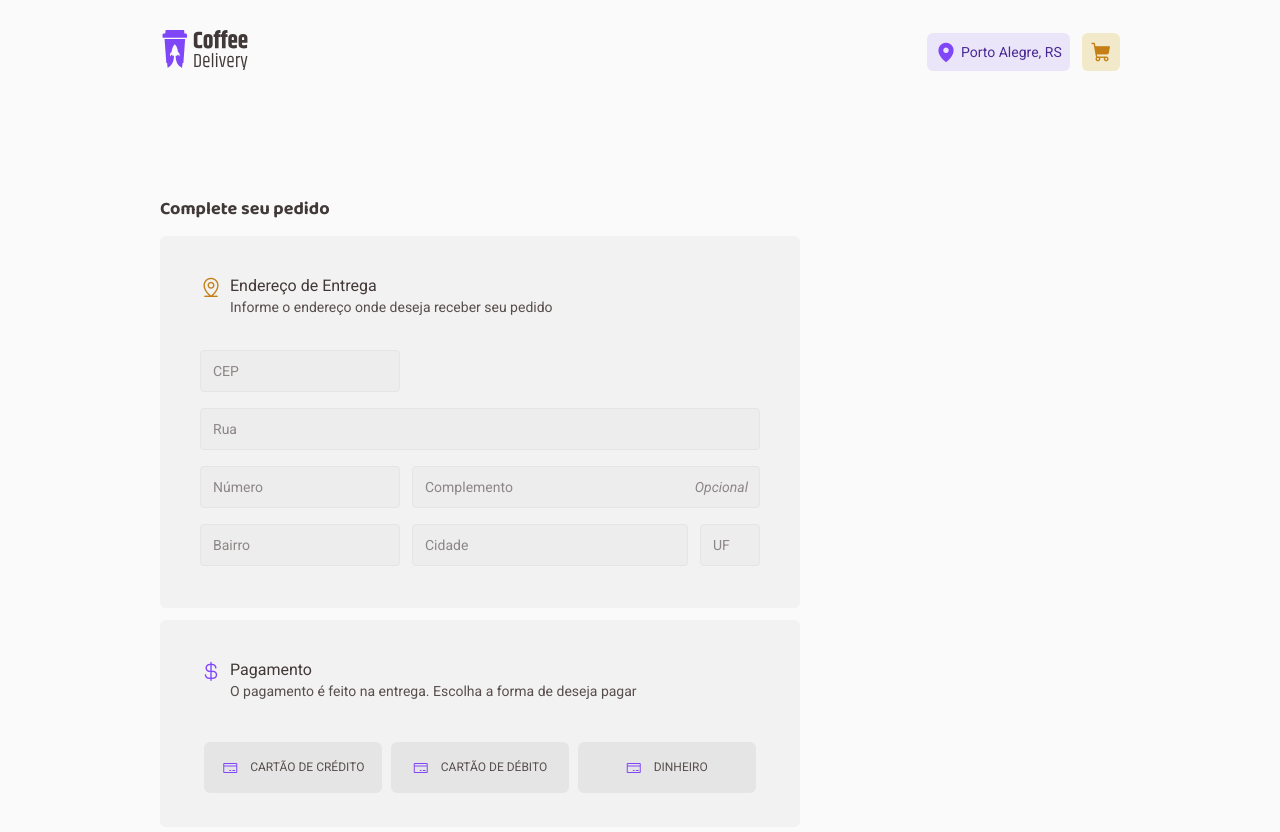
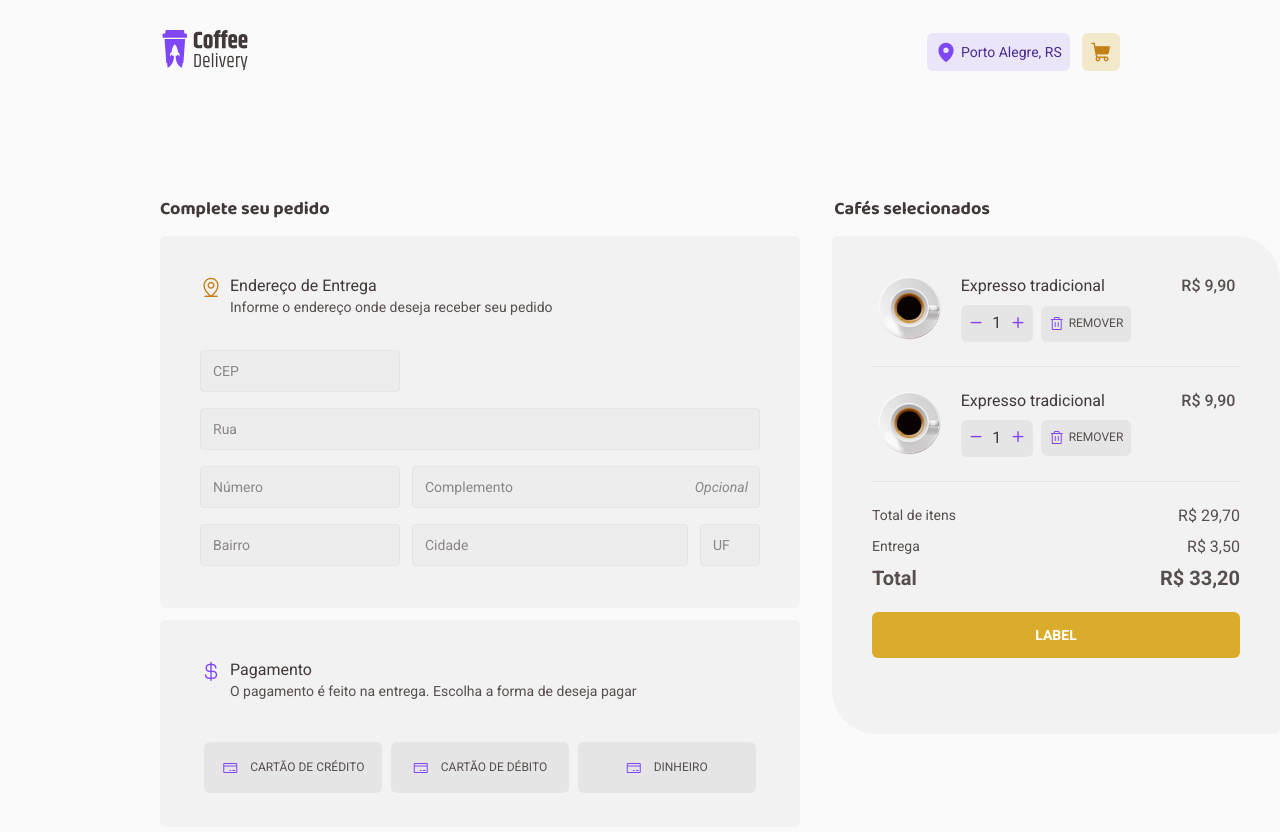
Before and after one commit to souzannatha/coffe-delivery-angular, an Angular app: page /checkout in a window 1280 px wide. Shown: the top 832 px of the page. Built offline with nearby package versions, Linux system fonts and the light colour scheme.

Commit message:
feat: add coffee select

```diff
--- a/src/app/features/checkout/checkout.component.html
+++ b/src/app/features/checkout/checkout.component.html
@@ -1,5 +1,10 @@
 <section>
+  <div class="titles">
     <h3 class="checkoutTitle">Complete seu pedido</h3>
+    <h3 class="checkoutTitle">Cafés selecionados</h3>
+  </div>
+  <div class="container">
+    <div class="wrapper">
       <div class="checkoutWrapper">
         <div class="checkoutAdress">
           <i class="ph ph-map-pin-line"></i>
@@ -27,13 +32,15 @@
           <app-input-text labelText="UF"></app-input-text>
         </div>
       </div>
+
       <div class="paymentWrapper">
         <div class="payment">
           <i class="ph ph-currency-dollar"></i>
           <div class="paymentSubtitle">
             <p>Pagamento</p>
             <span
-          >O pagamento é feito na entrega. Escolha a forma de deseja pagar</span
+              >O pagamento é feito na entrega. Escolha a forma de deseja
+              pagar</span
             >
           </div>
         </div>
@@ -47,4 +54,26 @@
           ></app-select-payment>
         </div>
       </div>
+    </div>
+
+    <div class="selectedCoffee">
+      <app-coffe-cart></app-coffe-cart>
+      <app-coffe-cart></app-coffe-cart>
+      <div class="InfoItems">
+        <div class="infoItem">
+          <p>Total de itens</p>
+          <span>R$ 29,70</span>
+        </div>
+        <div class="infoItem">
+          <p>Entrega</p>
+          <span>R$ 3,50</span>
+        </div>
+        <div class="infoItem total">
+          <p>Total</p>
+          <span>R$ 33,20</span>
+        </div>
+        <app-primary-button></app-primary-button>
+      </div>
+    </div>
+  </div>
 </section>
--- a/src/app/features/checkout/checkout.component.scss
+++ b/src/app/features/checkout/checkout.component.scss
@@ -1,5 +1,19 @@
 @use "../../../styles/variables" as *;
 
+.wrapper {
+  display: flex;
+  flex-direction: column;
+  align-items: flex-start;
+}
+.titles {
+  width: 830px;
+  display: flex;
+  justify-content: space-between;
+}
+.container {
+  display: flex;
+  flex-direction: row;
+}
 .checkoutTitle {
   font-size: 18px;
   font-weight: bold;
@@ -44,6 +58,16 @@
     font-size: 14px;
     color: $base-text;
   }
+}
+
+.selectedCoffee {
+  width: 448px;
+  height: 498px;
+  background-color: $base-card;
+  padding: 40px;
+  border-radius: 6px 44px 6px;
+  margin-left: 32px;
+  margin-bottom: 0px;
 }
 
 .gridCep,
@@ -116,3 +140,29 @@
   flex-direction: row;
   justify-content: space-around;
 }
+
+.infoItem {
+  display: flex;
+  justify-content: space-between;
+  align-items: center;
+  margin-bottom: 12px;
+  p {
+    font-size: 14px;
+    color: $base-text;
+  }
+  span {
+    font-size: 16px;
+    color: $base-text;
+  }
+}
+
+.infoItem.total {
+  font-weight: bold;
+  line-height: 130%;
+  color: $base-subtitle;
+  margin-bottom: 24px;
+  p,
+  span {
+    font-size: 20px;
+  }
+}
--- a/src/app/shared/_components/primary-button/primary-button.component.scss
+++ b/src/app/shared/_components/primary-button/primary-button.component.scss
@@ -1,7 +1,7 @@
 @use "../../../../styles/variables" as *;
 
 .primary-button {
-  width: 132px;
+  width: 100%;
   height: 46px;
   padding: 12px 8px;
   background: $yellow;
--- a/src/app/shared/_components/select-payment/select-payment.component.scss
+++ b/src/app/shared/_components/select-payment/select-payment.component.scss
@@ -32,4 +32,5 @@
 .selectPayment.selected {
   background-color: $purple-light;
   border: 1px solid $purple;
+  transition: 0s;
 }
```
Also changed, not shown: src/app/features/checkout/checkout.component.ts (+9 -2 lines). Lines whose indentation alone changed are shown as unchanged.
